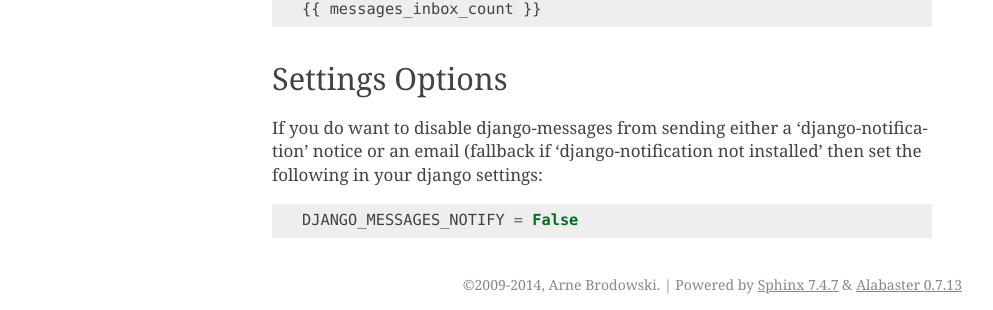
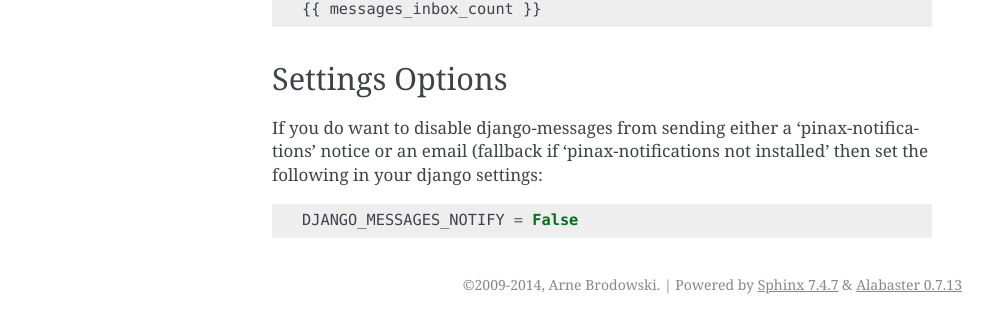
Before and after one commit to arneb/django-messages, a Sphinx documentation site: the page built from docs/usage.txt, in a window 1280 px wide. Shown: the part 1803-2113 px from the top of the page, without its empty margins (148-1141 px from the left). Built offline with Sphinx 7.4.7, drawn with Linux system fonts in a browser that asks for light colours.

Commit message:
import 'pinax.notifications' instead of 'notification' (fixes issue #90)

```diff
--- a/README.rst
+++ b/README.rst
@@ -78,9 +78,9 @@ Dependencies
 ------------
 
 Django-messages has no external dependencies except for django. However, if
-django-notification and/or django-mailer are found, it will make use of them.
-Note: as of r65 django-messages will only use django-notification if
-'notification' is also added to the INSTALLED_APPS setting. This has been
+pinax-notifications and/or django-mailer are found, it will make use of them.
+Note: as of r65 django-messages will only use pinax-notifications if
+'pinax.notifications' is also added to the INSTALLED_APPS setting. This has been
 done to make situations possible where notification is on pythonpath but
 should not be used, or where notification is another python package, such as
 django-notification which has the same name.
--- a/docs/customizing.txt
+++ b/docs/customizing.txt
@@ -33,7 +33,7 @@ Django-messages uses the following templates:
 * :file:`django_messages/view.html` - This template renders a single message
   with all details.
 
-Additionally django-message provides a set of template for django-notification.
+Additionally django-message provides a set of template for pinax-notifications.
 These template can be found in :file:`django_messages/templates/notification/`
 and can also be overwritten in one of your project's ``TEMPLATE_DIRS``.
 
--- a/docs/install.txt
+++ b/docs/install.txt
@@ -74,7 +74,7 @@ Django-messages has some features which may use an external app if it is
 present in the current Django project. Please note, that these apps have to
 be listed in ``INSTALLED_APPS`` to be used by django-messages.
 
-* If you use `django-notification`_ django-messages will use it for sending
+* If you use `pinax-notifications`_ django-messages will use it for sending
   notifications to users about new messages instead of using the built-in
   mechanism
 
@@ -86,5 +86,5 @@ on Python 2.5 sometimes code might slip in which breaks Python 2.4 compatibility
 This can be considered a bug and you can help us by reporting the incompytibility.
 
 
-.. _`django-notification`: http://code.google.com/p/django-notification/
+.. _`pinax-notifications`: https://github.com/pinax/pinax-notifications
 .. _`django-mailer`: http://code.google.com/p/django-mailer/
--- a/docs/usage.txt
+++ b/docs/usage.txt
@@ -91,7 +91,7 @@ Settings Options
 ----------------
 
 If you do want to disable django-messages from sending either a
-'django-notification' notice or an email (fallback if 'django-notification
+'pinax-notifications' notice or an email (fallback if 'pinax-notifications
 not installed' then set the following in your django settings::
 
     DJANGO_MESSAGES_NOTIFY = False
```
Also changed, not shown: 5 other files.
